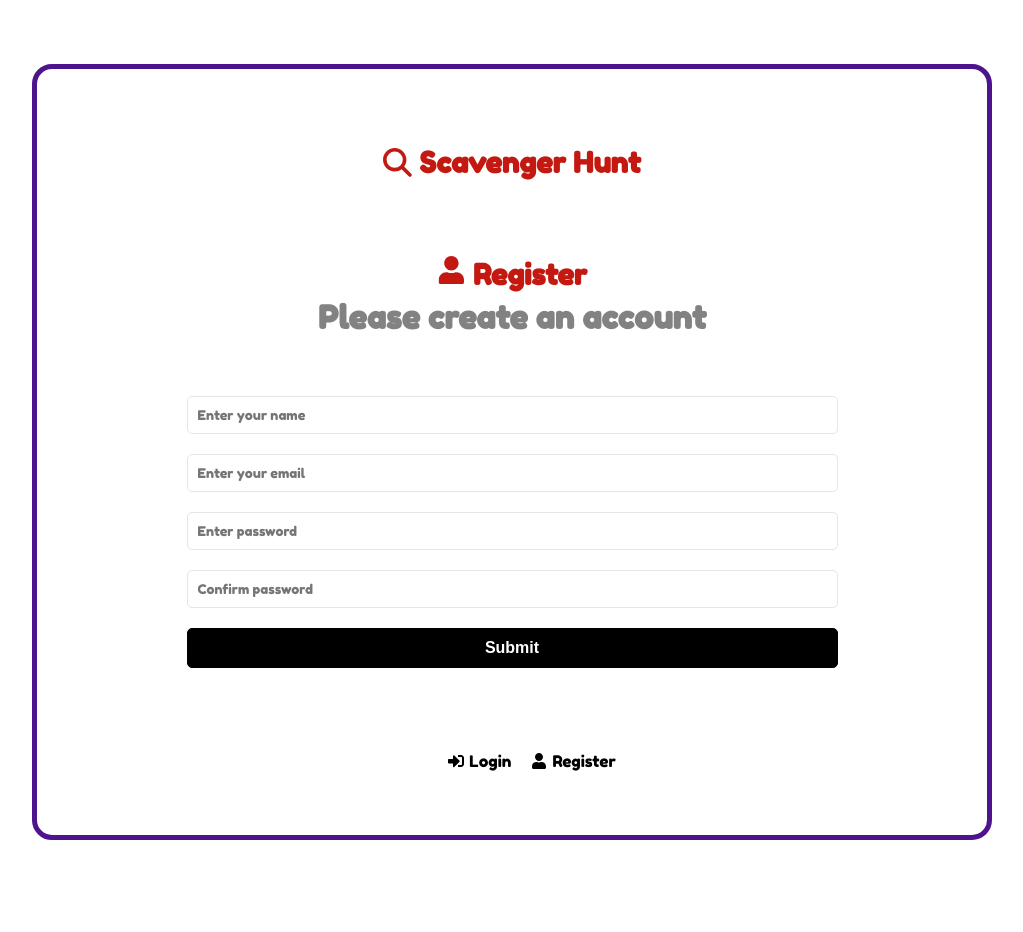
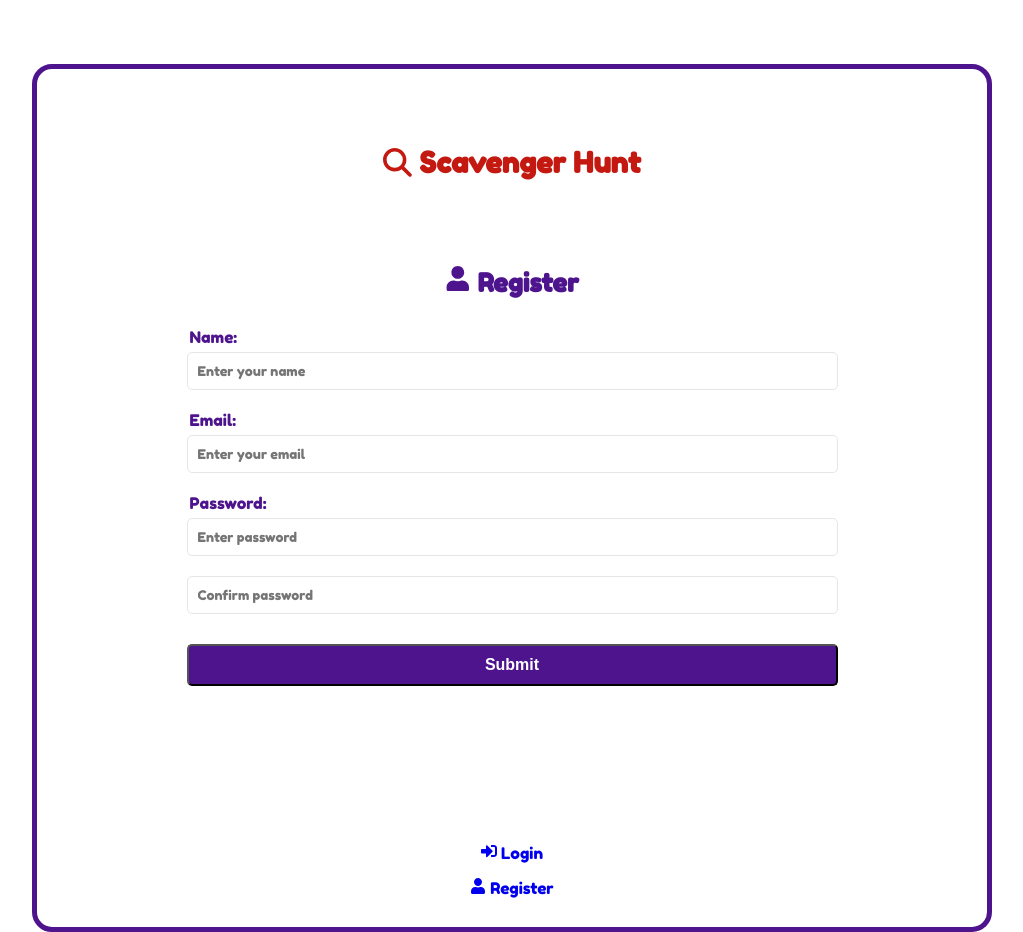
Before and after one commit to ClaytonMcIntosh/scavenger-hunt, a React (Create React App) app in the folder frontend/: page /register in a window 1280 px wide. Shown: the whole page, without its empty margins (32-1055 px from the left). Before the commit the page ends 864 px from the top, so only its background shows below. Built offline with nearby package versions, Linux system fonts and the light colour scheme; the HTML template or start-up script is replaced by a standard one.

Commit message:
Register and Logon pages updated with CSS

```diff
--- a/frontend/src/components/Footer.jsx
+++ b/frontend/src/components/Footer.jsx
@@ -15,7 +15,7 @@ function Footer() {
     }
 
     return (
-        <header className='header'>
+        <header className='footer'>
             <ul>
                 <li>
                 </li>
@@ -27,6 +27,7 @@ function Footer() {
                     </li>
                 ) : (
                     <>
+                        <div className='footer-container'>
                             <li>
                                 <Link to='/login'>
                                     <FaSignInAlt /> Login
@@ -37,6 +38,7 @@ function Footer() {
                                     <FaUser /> Register
                                 </Link>
                             </li>
+                        </div>
                     </>
                 )}
             </ul>
--- a/frontend/src/index.css
+++ b/frontend/src/index.css
@@ -11,7 +11,6 @@
   --Inline: #4db2ce;
   --Topline: #c41910;
   --Backline: #fff;
-
 }
 
 body {
@@ -19,16 +18,9 @@ body {
   height: 100vh;
 }
 
-.found-check {
-  background-color: yellow;
-  padding: 5px;
-  margin: auto;
-  width: 50px;
-}
 
 a {
   text-decoration: none;
-  color: #000;
 }
 
 p {
@@ -41,6 +33,7 @@ ul {
 
 li {
   line-height: 2.2;
+
 }
 
 h1 {
@@ -56,6 +49,7 @@ header-logo {
 h2 {
   color: var(--Outline);
   padding: 10px;
+  font-size: 1.6rem;
 }
 
 h3 {
@@ -66,13 +60,12 @@ h3 {
 .container {
   width: 90%;
   max-width: 960px;
-  margin: 0 auto;
   padding: 0 10px;
   text-align: center;
   border: var(--Outline) solid 5px;
   border-radius: 20px;
-  ;
   margin: 5%;
+  margin-bottom: 100px;
 }
 
 .header {
@@ -119,9 +112,22 @@ h3 {
   padding: 0 20px;
 }
 
-.heading p {
-  color: #828282;
+.heading-login {
+  font-size: 2rem;
+  font-weight: 700;
+  margin: 20px;
 }
+
+.footer {
+  margin-bottom: 20px;
+}
+
+.footer-coninter {
+  display: flexbox;
+  flex-wrap: wrap;
+}
+
+
 
 .goals {
   display: grid;
@@ -225,9 +231,8 @@ h3 {
 
 .btn {
   padding: 10px 20px;
-  border: 1px solid #000;
   border-radius: 5px;
-  background: #000;
+  background: var(--Outline);
   color: #fff;
   font-size: 16px;
   font-weight: 700;
@@ -250,7 +255,8 @@ h3 {
 
 .btn-block {
   width: 100%;
-  margin-bottom: 20px;
+  margin-top: 20px;
+  margin-bottom: 150px;
 }
 
 .btn:hover {
@@ -279,6 +285,11 @@ h3 {
   animation: spin 1.2s linear infinite;
 }
 
+label {
+  color: var(--Outline)
+}
+
+
 @keyframes spin {
   0% {
     transform: rotate(0deg);
--- a/frontend/src/pages/Login.jsx
+++ b/frontend/src/pages/Login.jsx
@@ -57,16 +57,16 @@ function Login() {
 
   return (
     <>
-      <section className='heading'>
-        <h1>
+      <section className='heading-login'>
+        <h2>
           <FaSignInAlt /> Login
-        </h1>
-        <p>Login and start setting goals</p>
+        </h2>
       </section>
 
       <section className='form'>
         <form onSubmit={onSubmit}>
           <div className='form-group'>
+            <label> Email: </label>
             <input
               type='email'
               className='form-control'
@@ -78,6 +78,7 @@ function Login() {
             />
           </div>
           <div className='form-group'>
+          <label> Password: </label>
             <input
               type='password'
               className='form-control'
--- a/frontend/src/pages/Register.jsx
+++ b/frontend/src/pages/Register.jsx
@@ -64,16 +64,16 @@ function Register() {
 
     return (
         <>
-            <section className='heading'>
-                <h1>
+            <section className='heading-login'>
+                <h2>
                     <FaUser /> Register
-                </h1>
-                <p>Please create an account</p>
+                </h2>
             </section>
 
             <section className='form'>
                 <form onSubmit={onSubmit}>
                     <div className='form-group'>
+                        <label> Name: </label>
                         <input
                             type='text'
                             className='form-control'
@@ -85,6 +85,7 @@ function Register() {
                         />
                     </div>
                     <div className='form-group'>
+                        <label> Email: </label>
                         <input
                             type='email'
                             className='form-control'
@@ -96,6 +97,7 @@ function Register() {
                         />
                     </div>
                     <div className='form-group'>
+                        <label> Password: </label>
                         <input
                             type='password'
                             className='form-control'
```
Lines whose indentation alone changed are shown as unchanged.
